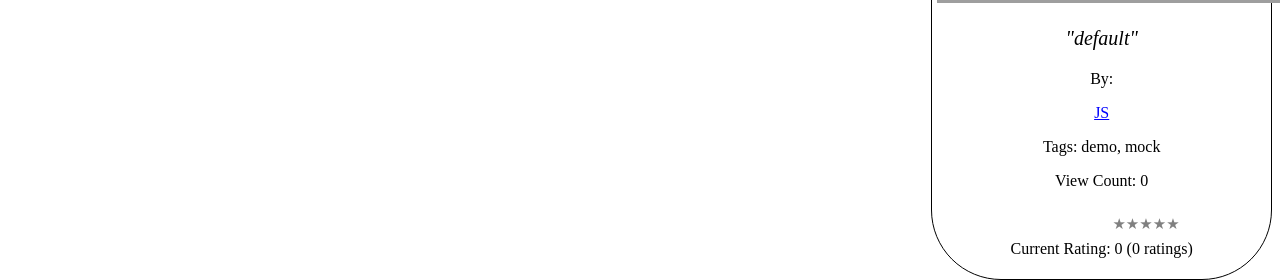
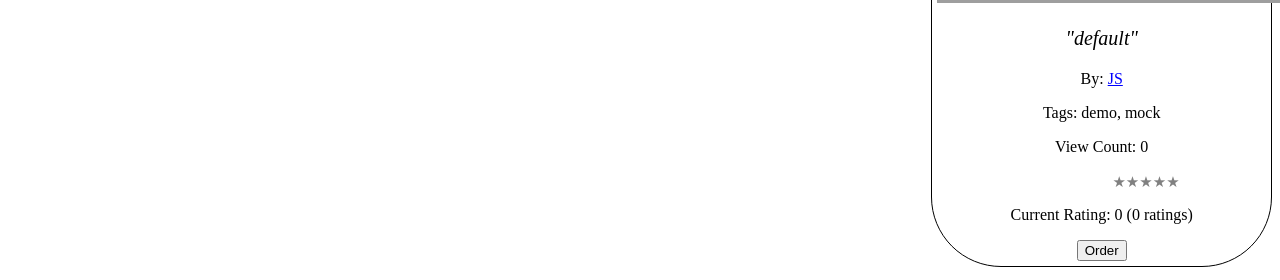
Before and after one commit to youngtub/jackshack, a React app: page / in a window 1280 px wide. Shown: the part 862-1142 px from the top of the page. Built offline with nearby package versions, Linux system fonts and the light colour scheme; no server answers; grey boxes are pictures that could not be loaded; the HTML template or start-up script is replaced by a standard one.

Commit message:
order form complete with cancel

```diff
--- /dev/null
+++ b/react-client/src/subcomponents/order.jsx
@@ -0,0 +1,42 @@
+import React from 'react';
+
+const Order = (props) => {
+
+  const onCancel = () => {
+    props.cancelCb();
+  }
+
+  return (
+    <div className="orderForm">
+      <h3 style={align}> Order </h3>
+      <div className="sizeSelect" style={align}>
+        <a>Size: </a>
+        <select>
+          <option>XS</option>
+          <option>S</option>
+          <option>M</option>
+          <option>L</option>
+          <option>XL</option>
+        </select>
+      </div><br></br>
+
+      <div className="colorConfirmation" style={align}>
+          <a> Colour: {props.color}</a>
+      </div><br></br>
+
+      <div className="proceed" style={align}>
+        <button> Add to Bag </button>
+        <button> Checkout </button>
+        <button onClick={onCancel}> Cancel </button>
+        <br></br>
+      </div>
+
+    </div>
+  )
+};
+
+const align = {
+  textAlign: "center"
+}
+
+export default Order;
--- a/react-client/src/subcomponents/preview.jsx
+++ b/react-client/src/subcomponents/preview.jsx
@@ -1,23 +1,38 @@
 import React from 'react';
 import axios from 'axios';
 import $ from 'jquery';
-import Stars from 'react-stars'
+import Stars from 'react-stars';
+import Order from './order.jsx';
 
-const Preview = (props) => {
-
-  const onClickUser = (e) => {
-    var desired = $(e.target).text();
-    props.userselectcb(desired);
+class Preview extends React.Component {
+  constructor(props) {
+    super(props);
+    this.state = {
+      color: 'White',
+      showDetails: true,
+      showOrderForm: false
+    }
+    //bindings
+    this.onClickUser = this.onClickUser.bind(this);
+    this.handleStarChange = this.handleStarChange.bind(this);
+    this.handleShirtColorChange = this.handleShirtColorChange.bind(this);
+    this.openOrderForm = this.openOrderForm.bind(this);
+    this.cancelOrderCallback = this.cancelOrderCallback.bind(this);
   }
 
-  const handleStarChange = (newRating) => {
-    if (props.auth) {
+    onClickUser(e) {
+    var desired = $(e.target).text();
+    this.props.userselectcb(desired);
+  }
+
+    handleStarChange(newRating) {
+    if (this.props.auth) {
       axios.post('/api/updateRating', {
-        title: props.details[0],
+        title: this.props.details[0],
         newRating: newRating
       })
       .then( () => {
-        props.refresh(props.details[1])
+        this.props.refresh(this.props.details[1])
       })
     } else {
       var alertMessage = `<p id='loginAlert' style="text-align: center; color: red; font-weight: bold"> Please Log in/Sign up to rate! [Click to hide]</p> `
@@ -26,8 +41,11 @@ const Preview = (props) => {
     }
   };
 
-  const handleShirtColorChange = (e) => {
+    handleShirtColorChange(e){
     var newColor = e.target.value;
+    this.setState({
+      color: e.target.value
+    })
     if (newColor === 'Black') {
       $('.shirtColor').attr('src', 'https://teemill.com/uploaded/public/583c37d32fe816.11282353.png')
     } else if (newColor === 'Bright Blue') {
@@ -47,12 +65,29 @@ const Preview = (props) => {
     }
   }
 
+  openOrderForm() {
+    $('.orderButton').toggle();
+    this.setState({
+      showOrderForm: true,
+      showDetails: false
+    })
+  }
+
+  cancelOrderCallback() {
+    $('.orderButton').toggle();
+    this.setState({
+      showDetails: true,
+      showOrderForm: false
+    })
+  }
+
+  render() {
     return (
       <div style={rightStyle} className="previewContainer">
         <h3 style={alignDescription}> Preview shirt </h3>
 
         <div style={alignDescription}>
-        <select onChange={handleShirtColorChange} style={alignColorSelect}>
+          <select onChange={this.handleShirtColorChange} style={alignColorSelect}>
             <option>White</option>
             <option>Black</option>
             <option>Bright Blue</option>
@@ -66,27 +101,49 @@ const Preview = (props) => {
 
         <div style={divStyle}>
           <img src="https://teemill.com/uploaded/public/58344ea7d34955.11549832.png" height={500} width={400} className="shirtColor"/>
-        <img src={`https://drive.google.com/uc?id=${props.details[1].slice(33)}`} height={100} width={100} style={overlayStyle} />
-        <p style={titleStyle}> "{props.details[0]}"</p>
-        <p style={alignDescription}> By:</p>
-        <p style={usernameDisplay} onClick={onClickUser}>{props.details[6]} </p>
+          <img src={`https://drive.google.com/uc?id=${this.props.details[1].slice(33)}`} height={100} width={100} style={overlayStyle} />
 
+
+
+            <p style={titleStyle}> "{this.props.details[0]}"</p>
+
+          <div className="usernameDisplay" style={alignDescription}>
+            <a> By: </a>
+            <a style={usernameDisplay} onClick={this.onClickUser}>{this.props.details[6]} </a>
+          </div>
+              { this.state.showDetails ?
+              <div className="productDetails">
                 <p style={alignDescription}> Tags: {
-            props.details[5].length ? props.details[5] : ''
+                    this.props.details[5].length ? this.props.details[5] : ''
                   }</p>
 
-        <p style={alignDescription}> View Count: {props.details[2]} </p>
+                <p style={alignDescription}> View Count: {this.props.details[2]} </p>
                   <br></br>
 
                   <div style={alignStars}>
-          <Stars value={props.details[4]} onChange={handleStarChange}/>
+                    <Stars value={this.props.details[4]} onChange={this.handleStarChange}/>
                   </div>
-        <p style={alignDescription}>Current Rating: {Math.round(props.details[4]*100)/100} ({props.details[3]} ratings) </p>
+                  <p style={alignDescription}>Current Rating: {Math.round(this.props.details[4]*100)/100} ({this.props.details[3]} ratings) </p>
+              </div>
+              : ''}
+
+            <div className="orderButton" style={alignDescription}>
+              <button onClick={this.openOrderForm}> Order </button>
+            </div>
+
+            <div className="orderForm">
+            {this.state.showOrderForm ?
+              <Order color={this.state.color} cancelCb={this.cancelOrderCallback}/> : ''}
+            </div>
+
           </div>
 
         </div>
       )
+  }
+
 };
+
 
 const divStyle = {
   position: "relative",
@@ -100,7 +157,7 @@ const alignColorSelect = {
 const alignStars = {
   position: "absolute",
   left: "175px",
-  bottom: "25px"
+  bottom: "70px"
 }
 
 const usernameDisplay = {
@@ -113,7 +170,7 @@ const usernameDisplay = {
 const overlayStyle = {
   position: "absolute",
   left: "150px",
-  bottom: "505px"
+  bottom: "550px"
 }
 
 const rightStyle = {
```
Also changed, not shown: 1 other file (tests, documents, lock files or other folders). Lines whose indentation alone changed are shown as unchanged.
